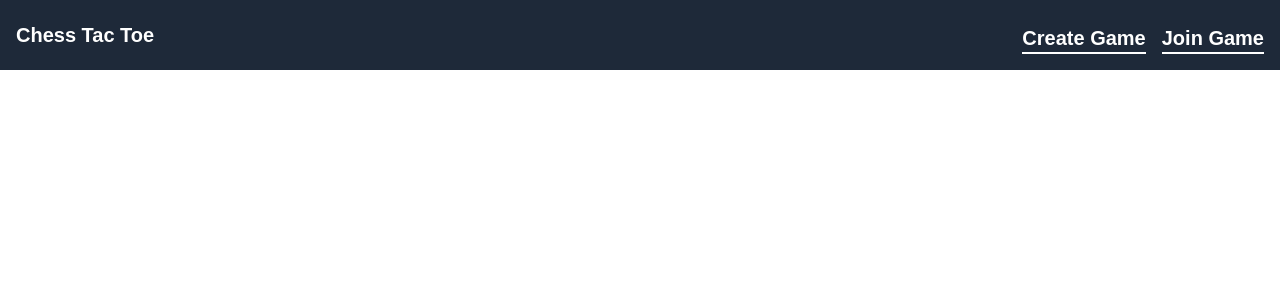
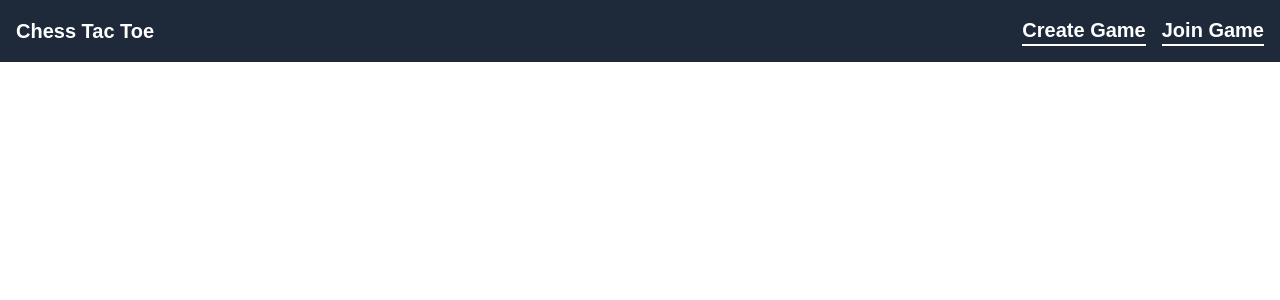
Before and after one commit to DrakeVorndran/tic-tac-chess, a Next.js app: page /lobby/1 in a window 1280 px wide. Shown: the top 300 px of the page. Built offline with nearby package versions, Linux system fonts and the light colour scheme; no server answers; the database is empty.

Commit message:
fixed navbar alignment

```diff
--- a/app/Navbar.tsx
+++ b/app/Navbar.tsx
@@ -4,7 +4,7 @@ export default function Navbar() {
   return (
     <nav className="w-full p-4 bg-gray-800 text-white flex flex-col justify-center items-center sm:flex-row sm:justify-between">
       <h1 className="text-xl font-bold">Chess Tac Toe</h1>
-      <div className="flex gap-4 mt-2">
+      <div className="flex gap-4 mt-2 sm:mt-0">
         <Link
           className="text-xl font-bold border-b-2 hover:text-blue-200 cursor-pointer"
           href="/new-game"
--- a/app/lobby/[lobby_id]/AblyConnection.tsx
+++ b/app/lobby/[lobby_id]/AblyConnection.tsx
@@ -149,7 +149,7 @@ export default function AblyConnection({
       </div>
       <h4
         onClick={handleCopy}
-        className={`flex align-middle justify-center gap-2 hover:text-blue-200 cursor-pointer transition-colors sm:absolute sm:top-[75px] sm:left-[calc(50vw-43px)] ${
+        className={`flex align-middle justify-center gap-2 hover:text-blue-200 cursor-pointer transition-colors sm:absolute sm:top-[66px] sm:left-[calc(50vw-43px)] ${
           coppied ? "text-green-300" : ""
         }`}
       >
```
